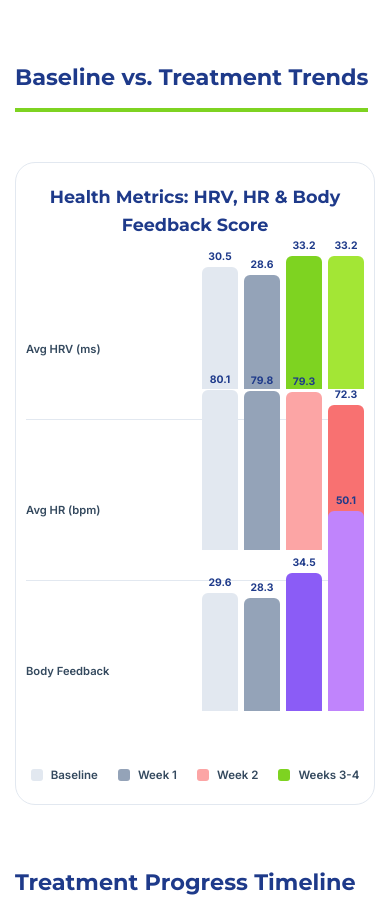
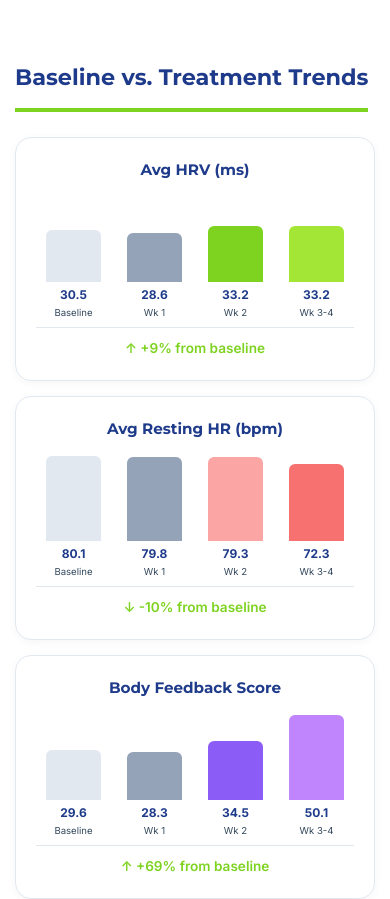
Before and after one commit to Bloorize/Health-Report-Status, a Next.js app: page / in a window 390 px wide. Shown: the part 2000-2899 px from the top of the page. Built offline with nearby package versions, Linux system fonts and the light colour scheme.

Commit message:
Replace bar chart with separate metric card widgets for better mobile responsiveness

```diff
--- a/next.config.js
+++ b/next.config.js
@@ -1,11 +1,13 @@
 /** @type {import('next').NextConfig} */
+const isProd = process.env.NODE_ENV === 'production';
+
 const nextConfig = {
   output: 'export',
   images: {
     unoptimized: true,
   },
-  basePath: '/Health-Report-Status',
-  assetPrefix: '/Health-Report-Status/',
+  basePath: isProd ? '/Health-Report-Status' : '',
+  assetPrefix: isProd ? '/Health-Report-Status/' : '',
 };
 
 module.exports = nextConfig;
--- a/pages/index.tsx
+++ b/pages/index.tsx
@@ -271,81 +271,91 @@ const HealthReport = () => {
 
       <div className={styles.section}>
         <h2 className={styles.sectionTitle}>Baseline vs. Treatment Trends</h2>
-        <div className={styles.chartContainer}>
-          <div className={styles.chartTitle}>Health Metrics: HRV, HR & Body Feedback Score</div>
-          <div className={styles.barChart}>
-            {/* HRV Group */}
-            <div className={styles.barGroup}>
-              <div className={styles.bars}>
-                <div className={`${styles.bar} ${styles.pre}`} style={{ height: '122px' }}>
-                  <div className={styles.barValue}>30.5</div>
+
+        {/* Metric Cards Grid */}
+        <div className={styles.metricCardsGrid}>
+          {/* HRV Card */}
+          <div className={styles.metricCard}>
+            <div className={styles.metricCardTitle}>Avg HRV (ms)</div>
+            <div className={styles.metricCardChart}>
+              <div className={styles.metricBar}>
+                <div className={styles.metricBarFill} style={{ height: '61%', background: '#E2E8F0' }}></div>
+                <div className={styles.metricBarLabel}>30.5</div>
+                <div className={styles.metricBarWeek}>Baseline</div>
               </div>
-                <div className={`${styles.bar} ${styles.week1}`} style={{ height: '114px' }}>
-                  <div className={styles.barValue}>28.6</div>
+              <div className={styles.metricBar}>
+                <div className={styles.metricBarFill} style={{ height: '57%', background: '#94A3B8' }}></div>
+                <div className={styles.metricBarLabel}>28.6</div>
+                <div className={styles.metricBarWeek}>Wk 1</div>
               </div>
-                <div className={`${styles.bar} ${styles.post}`} style={{ height: '133px' }}>
-                  <div className={styles.barValue}>33.2</div>
+              <div className={styles.metricBar}>
+                <div className={styles.metricBarFill} style={{ height: '66%', background: 'var(--lime)' }}></div>
+                <div className={styles.metricBarLabel}>33.2</div>
+                <div className={styles.metricBarWeek}>Wk 2</div>
               </div>
-                <div className={`${styles.bar} ${styles.week3}`} style={{ height: '133px', background: '#A3E635' }}>
-                  <div className={styles.barValue}>33.2</div>
+              <div className={styles.metricBar}>
+                <div className={styles.metricBarFill} style={{ height: '66%', background: '#A3E635' }}></div>
+                <div className={styles.metricBarLabel}>33.2</div>
+                <div className={styles.metricBarWeek}>Wk 3-4</div>
               </div>
             </div>
-              <div className={styles.barLabel}>Avg HRV (ms)</div>
+            <div className={styles.metricCardTrend} style={{ color: 'var(--lime)' }}>↑ +9% from baseline</div>
           </div>
-            {/* HR Group */}
-            <div className={styles.barGroup}>
-              <div className={styles.bars}>
-                <div className={`${styles.bar} ${styles.pre}`} style={{ height: '160px' }}>
-                  <div className={styles.barValue}>80.1</div>
+
+          {/* HR Card */}
+          <div className={styles.metricCard}>
+            <div className={styles.metricCardTitle}>Avg Resting HR (bpm)</div>
+            <div className={styles.metricCardChart}>
+              <div className={styles.metricBar}>
+                <div className={styles.metricBarFill} style={{ height: '100%', background: '#E2E8F0' }}></div>
+                <div className={styles.metricBarLabel}>80.1</div>
+                <div className={styles.metricBarWeek}>Baseline</div>
               </div>
-                <div className={`${styles.bar} ${styles.week1}`} style={{ height: '159px' }}>
-                  <div className={styles.barValue}>79.8</div>
+              <div className={styles.metricBar}>
+                <div className={styles.metricBarFill} style={{ height: '99%', background: '#94A3B8' }}></div>
+                <div className={styles.metricBarLabel}>79.8</div>
+                <div className={styles.metricBarWeek}>Wk 1</div>
               </div>
-                <div className={`${styles.bar} ${styles.post}`} style={{ height: '158px', background: '#FCA5A5' }}>
-                  <div className={styles.barValue}>79.3</div>
+              <div className={styles.metricBar}>
+                <div className={styles.metricBarFill} style={{ height: '99%', background: '#FCA5A5' }}></div>
+                <div className={styles.metricBarLabel}>79.3</div>
+                <div className={styles.metricBarWeek}>Wk 2</div>
               </div>
-                <div className={`${styles.bar} ${styles.week3}`} style={{ height: '145px', background: '#F87171' }}>
-                  <div className={styles.barValue}>72.3</div>
+              <div className={styles.metricBar}>
+                <div className={styles.metricBarFill} style={{ height: '90%', background: '#F87171' }}></div>
+                <div className={styles.metricBarLabel}>72.3</div>
+                <div className={styles.metricBarWeek}>Wk 3-4</div>
               </div>
             </div>
-              <div className={styles.barLabel}>Avg HR (bpm)</div>
+            <div className={styles.metricCardTrend} style={{ color: 'var(--lime)' }}>↓ -10% from baseline</div>
           </div>
-            {/* Body Feedback Group */}
-            <div className={styles.barGroup}>
-              <div className={styles.bars}>
-                <div className={`${styles.bar} ${styles.pre}`} style={{ height: '118px' }}>
-                  <div className={styles.barValue}>29.6</div>
+
+          {/* Body Feedback Card */}
+          <div className={styles.metricCard}>
+            <div className={styles.metricCardTitle}>Body Feedback Score</div>
+            <div className={styles.metricCardChart}>
+              <div className={styles.metricBar}>
+                <div className={styles.metricBarFill} style={{ height: '59%', background: '#E2E8F0' }}></div>
+                <div className={styles.metricBarLabel}>29.6</div>
+                <div className={styles.metricBarWeek}>Baseline</div>
               </div>
-                <div className={`${styles.bar} ${styles.week1}`} style={{ height: '113px' }}>
-                  <div className={styles.barValue}>28.3</div>
+              <div className={styles.metricBar}>
+                <div className={styles.metricBarFill} style={{ height: '57%', background: '#94A3B8' }}></div>
+                <div className={styles.metricBarLabel}>28.3</div>
+                <div className={styles.metricBarWeek}>Wk 1</div>
               </div>
-                <div className={`${styles.bar} ${styles.post}`} style={{ height: '138px', background: '#8B5CF6' }}>
-                  <div className={styles.barValue}>34.5</div>
+              <div className={styles.metricBar}>
+                <div className={styles.metricBarFill} style={{ height: '69%', background: '#8B5CF6' }}></div>
+                <div className={styles.metricBarLabel}>34.5</div>
+                <div className={styles.metricBarWeek}>Wk 2</div>
               </div>
-                <div className={`${styles.bar} ${styles.week3}`} style={{ height: '200px', background: '#C084FC' }}>
-                  <div className={styles.barValue}>50.1</div>
+              <div className={styles.metricBar}>
+                <div className={styles.metricBarFill} style={{ height: '100%', background: '#C084FC' }}></div>
+                <div className={styles.metricBarLabel}>50.1</div>
+                <div className={styles.metricBarWeek}>Wk 3-4</div>
               </div>
             </div>
-              <div className={styles.barLabel}>Body Feedback</div>
-            </div>
-          </div>
-          <div className={styles.legend}>
-            <div className={styles.legendItem}>
-              <span className={styles.legendColor} style={{ background: '#E2E8F0' }}></span>
-              Baseline
-            </div>
-            <div className={styles.legendItem}>
-              <span className={styles.legendColor} style={{ background: '#94A3B8' }}></span>
-              Week 1
-            </div>
-            <div className={styles.legendItem}>
-              <span className={styles.legendColor} style={{ background: '#FCA5A5' }}></span>
-              Week 2
-            </div>
-            <div className={styles.legendItem}>
-              <span className={styles.legendColor} style={{ background: 'var(--lime)' }}></span>
-              Weeks 3-4
-            </div>
+            <div className={styles.metricCardTrend} style={{ color: 'var(--lime)' }}>↑ +69% from baseline</div>
           </div>
         </div>
       </div>
--- a/styles/HealthReport.module.css
+++ b/styles/HealthReport.module.css
@@ -459,6 +459,87 @@
     margin-right: 8px;
 }
 
+/* Metric Cards Grid */
+.metricCardsGrid {
+    display: grid;
+    grid-template-columns: repeat(3, 1fr);
+    gap: 20px;
+}
+
+.metricCard {
+    background: white;
+    border-radius: 16px;
+    padding: 24px;
+    border: 1px solid #E2E8F0;
+    box-shadow: 0 2px 8px rgba(0, 0, 0, 0.04);
+}
+
+.metricCardTitle {
+    font-family: 'Montserrat', sans-serif;
+    font-size: 1em;
+    font-weight: 700;
+    color: var(--royal-blue);
+    margin-bottom: 20px;
+    text-align: center;
+}
+
+.metricCardChart {
+    display: flex;
+    justify-content: space-around;
+    align-items: flex-end;
+    height: 140px;
+    gap: 8px;
+    padding-bottom: 50px;
+    position: relative;
+}
+
+.metricBar {
+    display: flex;
+    flex-direction: column;
+    align-items: center;
+    justify-content: flex-end;
+    flex: 1;
+    height: 100%;
+    position: relative;
+}
+
+.metricBarFill {
+    width: 100%;
+    max-width: 45px;
+    min-width: 30px;
+    border-radius: 6px 6px 0 0;
+    transition: height 0.3s ease;
+}
+
+.metricBarLabel {
+    font-size: 0.8em;
+    font-weight: 700;
+    color: var(--royal-blue);
+    margin-top: 8px;
+    position: absolute;
+    bottom: -25px;
+    left: 50%;
+    transform: translateX(-50%);
+}
+
+.metricBarWeek {
+    font-size: 0.65em;
+    color: var(--slate-body);
+    position: absolute;
+    bottom: -42px;
+    left: 50%;
+    transform: translateX(-50%);
+    white-space: nowrap;
+}
+
+.metricCardTrend {
+    text-align: center;
+    font-size: 0.85em;
+    font-weight: 600;
+    padding-top: 10px;
+    border-top: 1px solid #E2E8F0;
+}
+
 .tabs {
     display: flex;
     gap: 0;
@@ -752,58 +833,39 @@
         margin-bottom: 20px;
     }
 
-    /* Bar chart responsive - stack vertically on mobile */
-    .barChart {
-        flex-direction: column !important;
-        height: auto !important;
-        min-height: auto !important;
-        gap: 0;
-        align-items: stretch;
+    /* Metric Cards responsive */
+    .metricCardsGrid {
+        grid-template-columns: 1fr;
+        gap: 15px;
     }
 
-    .barGroup {
-        flex-direction: row;
-        margin: 0;
-        align-items: flex-end;
-        gap: 15px;
-        max-width: 100%;
-        min-width: 100%;
-        padding: 30px 0;
-        border-bottom: 1px solid #E2E8F0;
+    .metricCard {
+        padding: 20px;
     }
 
-    .barGroup:last-child {
-        border-bottom: none;
+    .metricCardTitle {
+        font-size: 0.95em;
+        margin-bottom: 15px;
     }
 
-    .bars {
-        flex-direction: row;
+    .metricCardChart {
+        height: 130px;
+        padding-bottom: 45px;
         gap: 6px;
-        height: 80px;
-        flex: 1;
-        justify-content: flex-end;
-        padding-top: 25px;
     }
 
-    .bar {
-        width: 36px !important;
-        min-width: 36px;
+    .metricBarFill {
+        max-width: 55px;
     }
 
-    .barValue {
-        font-size: 0.65em;
-        top: -20px;
-        white-space: nowrap;
+    .metricBarLabel {
+        font-size: 0.75em;
+        bottom: -22px;
     }
 
-    .barLabel {
-        font-size: 0.8em;
-        min-width: 85px;
-        width: 85px;
-        text-align: left;
-        margin-top: 0;
-        order: -1;
-        padding-bottom: 30px;
+    .metricBarWeek {
+        font-size: 0.6em;
+        bottom: -38px;
     }
 
     /* Legend responsive */
```
Lines whose indentation alone changed are shown as unchanged.
